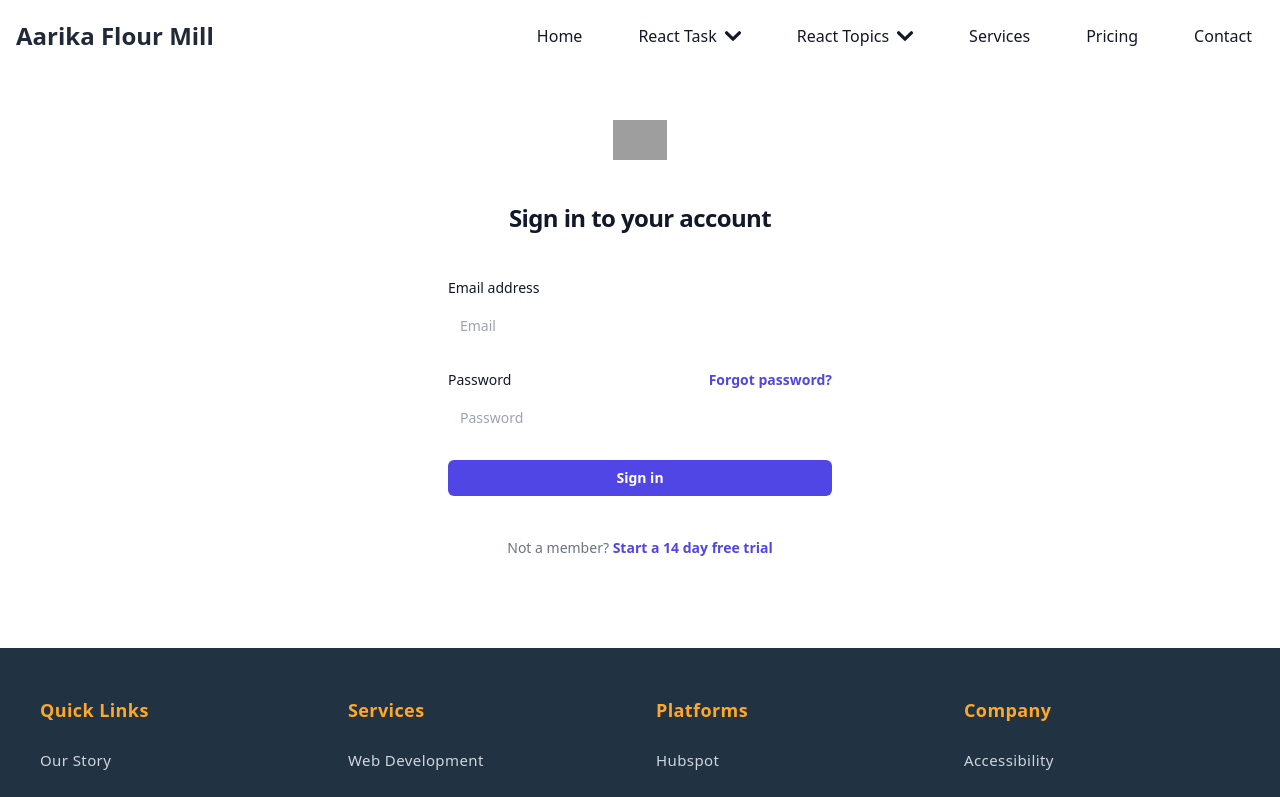
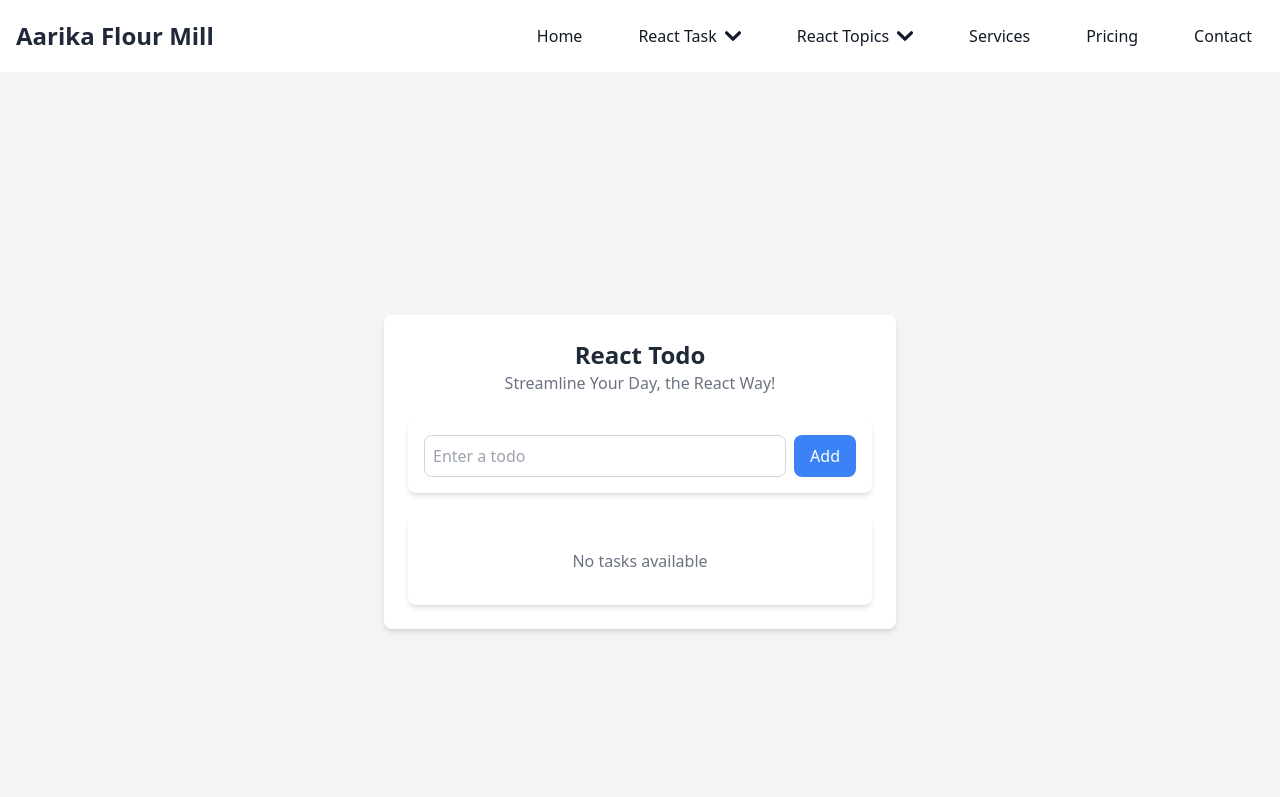
Before and after one commit to jitendra768/React-Redux-Thunk-Project, a React (Vite) app: page /todo in a window 1280 px wide. Before the commit this address led to /login. Shown: the top 797 px of the page. Built offline with nearby package versions, Linux system fonts and the light colour scheme; grey boxes are pictures that could not be loaded.

Commit message:
todo-app

```diff
--- a/src/Components/Header/Navbar.jsx
+++ b/src/Components/Header/Navbar.jsx
@@ -157,6 +157,12 @@ export default function Navbar() {
                           >
                             Custom Date
                           </Link>
+                          <Link
+                            to={"/todo"}
+                            className="block px-4 py-2 text-gray-700 hover:bg-gray-100"
+                          >
+                            Todo App
+                          </Link>
                         </div>
                       )}
                     </div>
--- /dev/null
+++ b/src/Components/React-Topics/Todo/MainTodo.jsx
@@ -0,0 +1,48 @@
+import { useState } from "react";
+import TodoCreate from "./TodoCreate";
+import TodoList from "./TodoList";
+
+const MainTodo = () => {
+  const [todos, setTodos] = useState([]);
+
+  const createTodo = (title) => {
+    const newTodo = { id: crypto.randomUUID(), title, completed: false };
+    const updatedTodo = [...todos, newTodo];
+    setTodos(updatedTodo);
+  };
+
+  const removeTodo = (id) => {
+    const updatedTodos = todos.filter((todo) => todo.id !== id);
+    setTodos(updatedTodos);
+  };
+
+  const changeTodo = (id, title, completed = false) => {
+    const updatedTodos = todos.map((todo) => {
+      if (todo.id === id) {
+        return { ...todo, title, completed };
+      }
+      return todo;
+    });
+
+    setTodos(updatedTodos);
+  };
+
+  return (
+    <div className="flex flex-col items-center justify-center min-h-screen bg-gray-100 p-4">
+      <main className="w-full max-w-lg bg-white rounded-lg shadow-md p-6 text-center">
+        <h1 className="text-2xl font-bold text-gray-800">React Todo</h1>
+        <p className="text-gray-500 mb-4">
+          Streamline Your Day, the React Way!
+        </p>
+        <TodoCreate createTodo={createTodo} />
+        <TodoList
+          removeTodo={removeTodo}
+          changeTodo={changeTodo}
+          todos={todos}
+        />
+      </main>
+    </div>
+  );
+};
+
+export default MainTodo;
--- /dev/null
+++ b/src/Components/React-Topics/Todo/TodoCreate.jsx
@@ -0,0 +1,40 @@
+/* eslint-disable react/prop-types */
+import { useState } from "react";
+
+const TodoCreate = ({ createTodo }) => {
+  const [title, setTitle] = useState("");
+
+  const handleChange = (e) => {
+    setTitle(e.target.value);
+  };
+
+  const handleSubmit = (e) => {
+    e.preventDefault();
+    createTodo(title);
+    setTitle("");
+  };
+
+  return (
+    <div className="w-full max-w-lg mx-auto mt-6 p-4 bg-white rounded-lg shadow-md">
+      <form onSubmit={handleSubmit} className="flex gap-2">
+        <input
+          type="text"
+          name="title"
+          id="title"
+          placeholder="Enter a todo"
+          value={title}
+          onChange={handleChange}
+          className="flex-1 p-2 border border-gray-300 rounded-lg focus:outline-none focus:ring-2 focus:ring-blue-400"
+        />
+        <button
+          type="submit"
+          className="px-4 py-2 bg-blue-500 text-white rounded-lg hover:bg-blue-600 transition"
+        >
+          Add
+        </button>
+      </form>
+    </div>
+  );
+};
+
+export default TodoCreate;
--- /dev/null
+++ b/src/Components/React-Topics/Todo/TodoEdit.jsx
@@ -0,0 +1,34 @@
+/* eslint-disable react/prop-types */
+import { useState } from 'react';
+import { CheckIcon } from '@heroicons/react/24/solid';
+
+const TodoEdit = ({ todo, onSubmit }) => {
+  const [title, setTitle] = useState(todo.title);
+
+  const handleChange = (e) => {
+    setTitle(e.target.value);
+  };
+
+  const handleSubmit = (e) => {
+    e.preventDefault();
+    onSubmit(todo.id, title);
+  };
+
+  return (
+    <form className="flex items-center gap-2 p-2 bg-gray-100 rounded-lg shadow-md" onSubmit={handleSubmit}>
+      <input
+        type="text"
+        value={title}
+        onChange={handleChange}
+        className="flex-1 p-2 rounded-lg border border-gray-300 focus:outline-none focus:ring-2 focus:ring-blue-500"
+      />
+      <button
+        type="submit"
+        className="p-2 rounded-lg bg-green-500 hover:bg-green-600 transition text-white">
+        <CheckIcon className="h-5 w-5" />
+      </button>
+    </form>
+  );
+};
+
+export default TodoEdit;
--- /dev/null
+++ b/src/Components/React-Topics/Todo/TodoList.jsx
@@ -0,0 +1,27 @@
+/* eslint-disable react/prop-types */
+import TodoShow from "./TodoShow";
+
+const TodoList = ({ todos, removeTodo, changeTodo }) => {
+  const renderedTodos = todos.map((todo) => {
+    return (
+      <TodoShow
+        key={todo.id}
+        todo={todo}
+        removeTodo={removeTodo}
+        changeTodo={changeTodo}
+      />
+    );
+  });
+
+  return (
+    <ul className="w-full max-w-lg mx-auto mt-6 p-4 bg-white rounded-lg shadow-md divide-y divide-gray-200">
+      {renderedTodos.length > 0 ? (
+        renderedTodos
+      ) : (
+        <li className="text-center text-gray-500 py-4">No tasks available</li>
+      )}
+    </ul>
+  );
+};
+
+export default TodoList;
--- /dev/null
+++ b/src/Components/React-Topics/Todo/TodoShow.jsx
@@ -0,0 +1,50 @@
+/* eslint-disable react/prop-types */
+import { useState } from 'react';
+import { PencilSquareIcon, TrashIcon } from '@heroicons/react/24/solid';
+import TodoEdit from './TodoEdit';
+
+const TodoShow = ({ todo, removeTodo, changeTodo }) => {
+  const [showEdit, setShowEdit] = useState(false);
+
+  const handleDelete = () => {
+    removeTodo(todo.id);
+  };
+
+  const handleEdit = () => {
+    setShowEdit(true);
+  };
+
+  const handleDoubleClick = () => {
+    changeTodo(todo.id, todo.title, !todo.completed);
+  };
+
+  const handleSubmit = (id, title) => {
+    changeTodo(id, title);
+    setShowEdit(false);
+  };
+
+  if (showEdit) {
+    return (
+      <li className="p-4 bg-gray-100 rounded-lg shadow-md">
+        <TodoEdit todo={todo} onSubmit={handleSubmit} />
+      </li>
+    );
+  }
+
+  return (
+    <li className="flex justify-between items-center p-4 bg-white rounded-lg shadow-md hover:bg-gray-50 transition" onDoubleClick={handleDoubleClick}>
+      <p className={`text-lg ${todo.completed ? 'line-through text-gray-400' : 'text-gray-900'}`}>{todo.title}</p>
+
+      <div className="flex gap-2">
+        <button onClick={handleDelete} className="p-2 rounded-lg bg-red-500 hover:bg-red-600 transition text-white">
+          <TrashIcon className="h-5 w-5" />
+        </button>
+        <button onClick={handleEdit} className="p-2 rounded-lg bg-blue-500 hover:bg-blue-600 transition text-white">
+          <PencilSquareIcon className="h-5 w-5" />
+        </button>
+      </div>
+    </li>
+  );
+};
+
+export default TodoShow;
--- a/src/routes.jsx
+++ b/src/routes.jsx
@@ -24,6 +24,7 @@ import Imagegallery from "./Components/React-Topics/ImageGallery/Imagegallery";
 import Dropdown from "./Components/React-Topics/DependentDropdown/Dropdown";
 import HomePage from "./Components/Header/HomePage";
 import AddMoreField from "./Components/React-Topics/AddMoreField/AddMoreField";
+import MainTodo from "./Components/React-Topics/Todo/MainTodo";
 
 const router = createBrowserRouter([
   {
@@ -126,6 +127,10 @@ const router = createBrowserRouter([
         element: <AddMoreField />,
       },
       {
+        path: "/todo",
+        element: <MainTodo />,
+      },
+      {
         path: "/*",
         element: <Navigate to={"/login"} replace />,
       },
```
